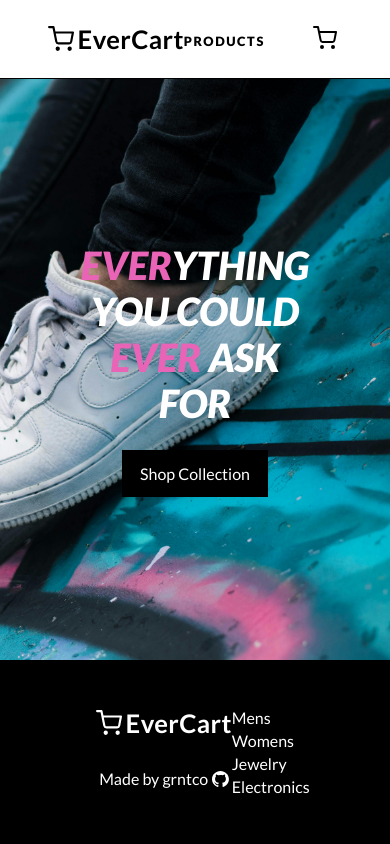
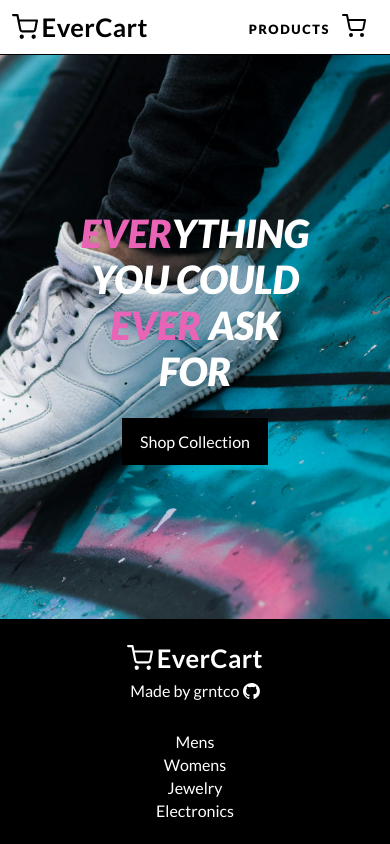
Before and after one commit to grntco/shopping-cart, a React (Vite) app: page / in a window 390 px wide. Built offline with nearby package versions, Linux system fonts and the light colour scheme.

Commit message:
added media queries to Header and Footer

```diff
--- a/src/components/Footer.jsx
+++ b/src/components/Footer.jsx
@@ -45,18 +45,33 @@ const StyledFooter = styled.footer`
     flex-direction: column;
     color: var(--tertiary-txt-color);
     background-color: var(--tertiary-bg-color);
+
+    @media (max-width: 600px) {
+        flex-direction: row;
+        justify-content: center;
+    }
 `
 
 const PrimaryFooter = styled.div`
     display: flex;
     justify-content: space-between;
     padding: 48px 96px;
+
+    @media (max-width: 600px) {
+        flex-direction: column;
+        padding: 24px 12px;
+        gap: 24px;
+    }
 `
 
 const LogoContainer = styled.div`
     display: flex;
     flex-direction: column;
     justify-content: space-between;
+
+    @media (max-width: 600px) {
+        gap: 8px;
+    }
 `
 
 const AttributionContainer = styled.div`
@@ -76,6 +91,10 @@ const FooterLinks = styled.ul`
     display: flex;
     flex-direction: column;
     gap: 4px;
+
+    @media (max-width: 600px) {
+        align-items: center;
+    }
 `
 
 const FooterLinkItem = styled.li`
--- a/src/components/Header.jsx
+++ b/src/components/Header.jsx
@@ -49,6 +49,14 @@ const Nav = styled.nav`
         gap: 48px;
         list-style: none;
     }
+
+    @media (max-width: 600px) {
+        padding: 12px 24px 12px 12px;
+
+        ul {
+            gap: 12px;
+        }
+    }
 `
 
 const NavLink = styled(Link)`
```
